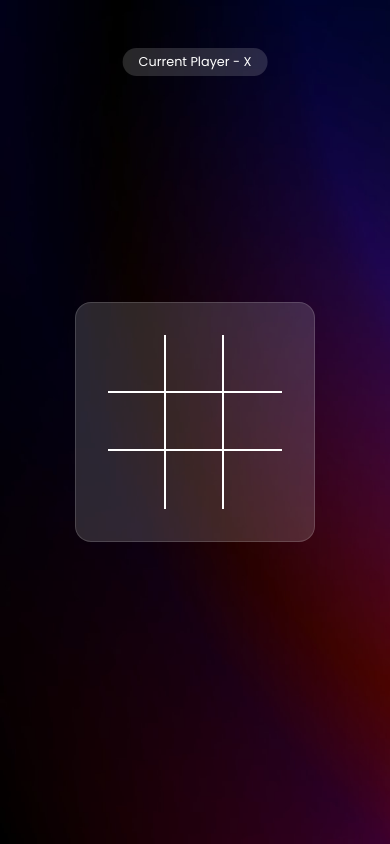
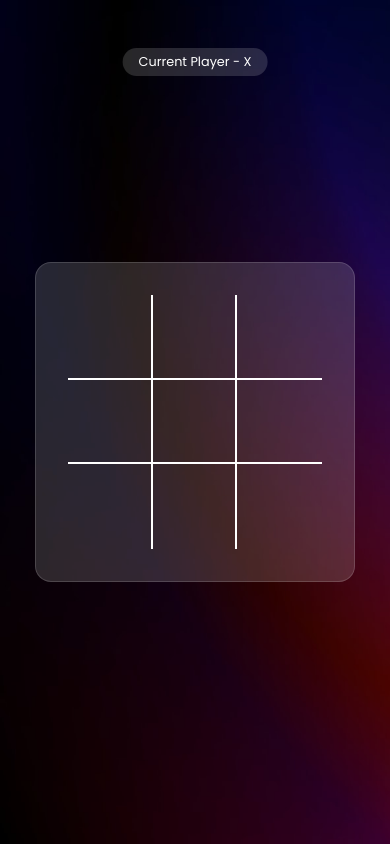
Before and after one commit to satish141r/tic-tac-toe, a plain HTML site: page index.html in a window 390 px wide. Drawn offline with Linux system fonts and the light colour scheme.

Commit message:
Update style.css

```diff
--- a/style.css
+++ b/style.css
@@ -104,12 +104,7 @@
 
     }
     .tic-tac-toe
-{
-    width: 90%;
-    max-width: 15rem;
 
-
-}
 .box{
     font-size: 2rem;
 
```
